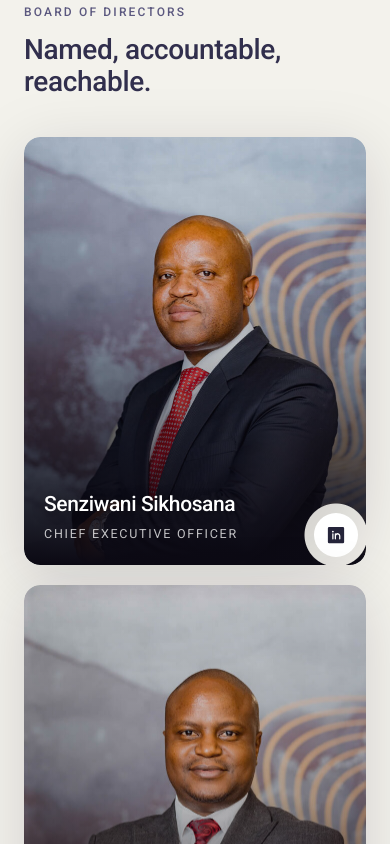
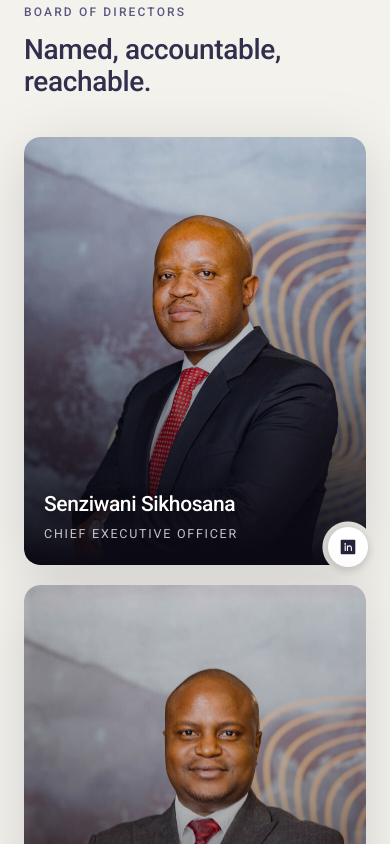
Before and after one commit to Mutombe/bard-platform-v1, a React (Vite) app in the folder frontend/: page /about in a window 390 px wide. Shown: the part 4260-5104 px from the top of the page. Built offline with nearby package versions, Linux system fonts and the light colour scheme.

Commit message:
Founder cards: tighten the corner notch to match the reference
Smaller LinkedIn button hugging the bottom-right corner (poking out
slightly) with a tight concave scoop around it, instead of the earlier
oversized hole with the button floating inside.

```diff
--- a/frontend/src/pages/About.jsx
+++ b/frontend/src/pages/About.jsx
@@ -30,10 +30,10 @@ const VALUES = [
 
 const STORY_FACTS = ["Founded 2022", "Diversified group to microfinance bank", "Digital-first"];
 
-// Bites a circular notch out of the card's bottom-right corner, so the
-// LinkedIn button nestles in a concave curve (deck founder-card design).
+// Bites a small circular scoop out of the card's bottom-right corner, so the
+// LinkedIn button hugs the corner in a tight concave curve (deck design).
 const NOTCH_MASK =
-  "radial-gradient(circle 31px at calc(100% - 30px) calc(100% - 30px), transparent 0 31px, #000 32px)";
+  "radial-gradient(circle 26px at calc(100% - 18px) calc(100% - 18px), transparent 25px, #000 26px)";
 
 export default function About() {
   return (
@@ -214,7 +214,7 @@ export default function About() {
                     style={{ backgroundImage: `url(${p.image})`, backgroundPosition: "center 12%" }}
                   />
                   <div className="absolute inset-0 bg-gradient-to-t from-ink via-ink/25 to-transparent" />
-                  <div className="absolute inset-x-0 bottom-0 p-5 md:p-6 pr-16">
+                  <div className="absolute inset-x-0 bottom-0 p-5 md:p-6 pr-14">
                     <h3 className="font-display font-medium text-white text-[21px] md:text-[24px] leading-tight [text-shadow:0_1px_12px_rgba(0,0,0,0.5)]">
                       {p.name}
                     </h3>
@@ -223,16 +223,16 @@ export default function About() {
                     </p>
                   </div>
                 </div>
-                {/* LinkedIn button nestled in the notch */}
+                {/* LinkedIn button hugging the corner scoop */}
                 {p.linkedin && (
                   <a
                     href={p.linkedin}
                     target="_blank"
                     rel="noopener noreferrer"
                     aria-label={`${p.name} on LinkedIn`}
-                    className="absolute bottom-2 right-2 w-11 h-11 rounded-full bg-white text-navy-700 hover:bg-orange-500 hover:text-white flex items-center justify-center transition-colors"
+                    className="absolute -bottom-[2px] -right-[2px] w-10 h-10 rounded-full bg-white text-navy-700 hover:bg-orange-500 hover:text-white flex items-center justify-center transition-colors shadow-[0_3px_10px_rgba(12,10,20,0.18)]"
                   >
-                    <LinkedinLogoIcon size={20} weight="fill" />
+                    <LinkedinLogoIcon size={18} weight="fill" />
                   </a>
                 )}
               </motion.div>
```
